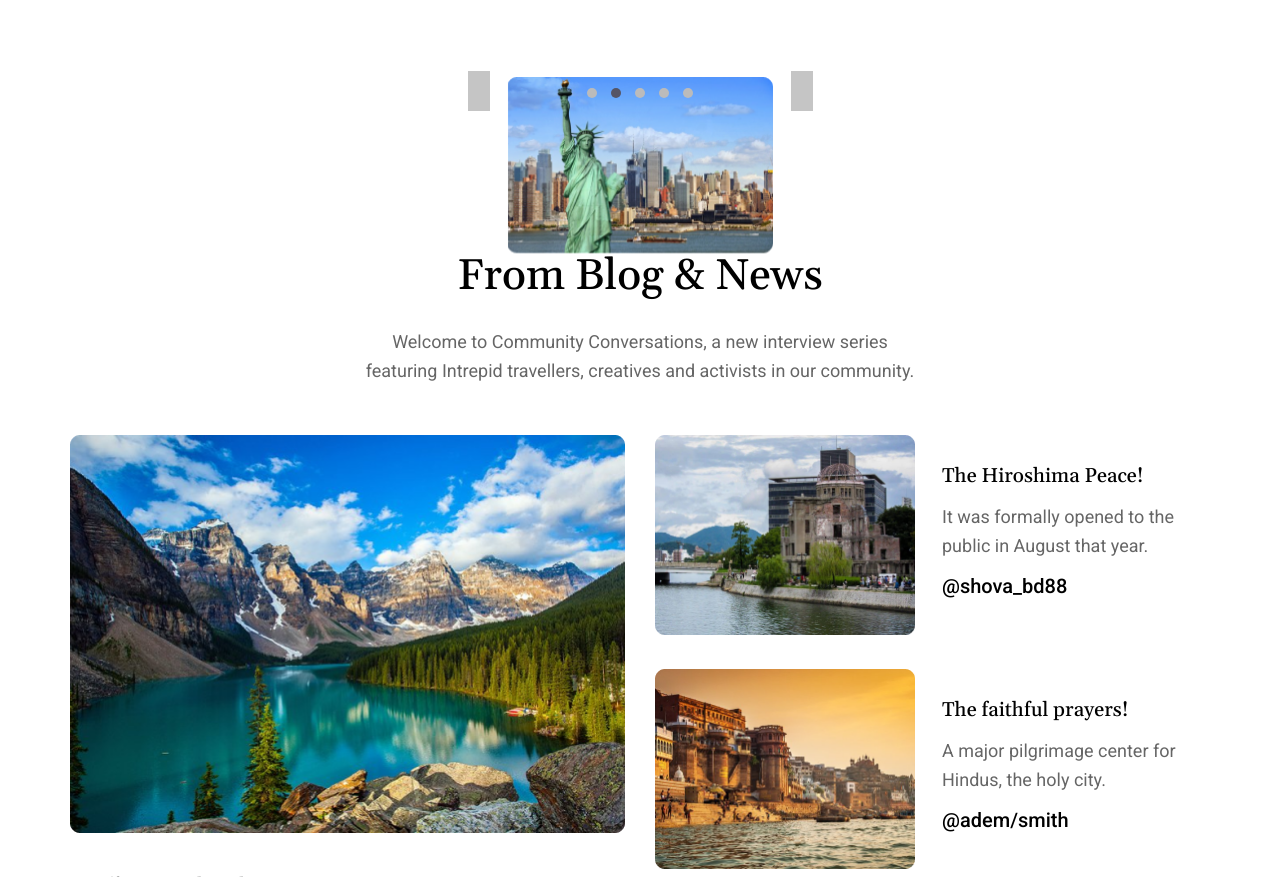
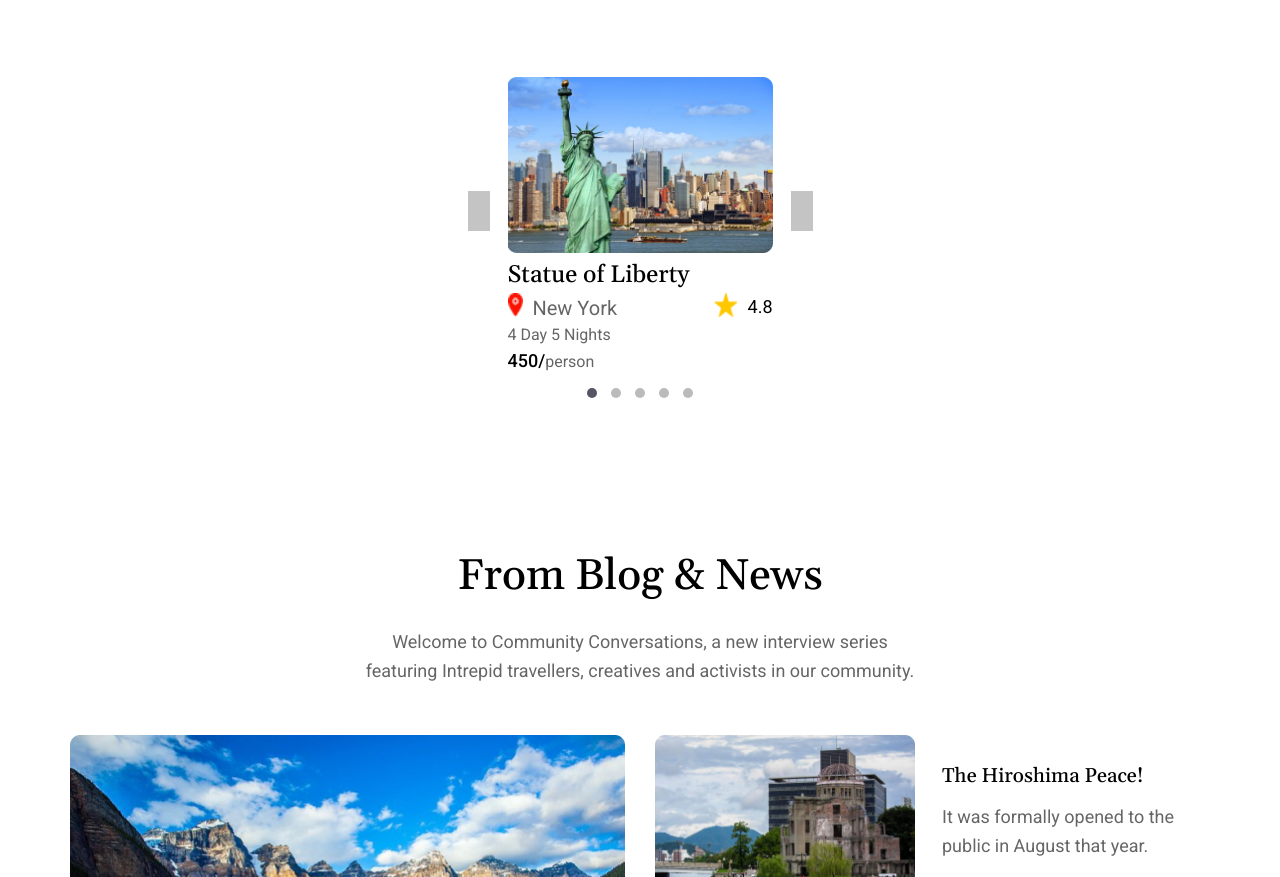
Before and after one commit to mrDuasel/travelandLanding, a website built with webpack: page src/index.pug in a window 1280 px wide. Shown: the part 1911-2788 px from the top of the page. Built offline with nearby package versions, Linux system fonts and the light colour scheme; grey boxes are pictures that could not be loaded; a web font is replaced by a local one.

Commit message:
added changes for slider

```diff
--- a/src/includes/blog/blog.js
+++ b/src/includes/blog/blog.js
@@ -25,7 +25,7 @@ Sim.defaults = {
 
 	// Default options for the carousel
 	loop: true,     // Бесконечное зацикливание слайдера
-	auto: true,     // Автоматическое пролистывание
+	auto: false,     // Автоматическое пролистывание
 	interval: 5000, // Интервал между пролистыванием элементов (мс)
 	arrows: true,   // Пролистывание стрелками
 	dots: true      // Индикаторные точки
--- a/src/includes/blog/blog.pug
+++ b/src/includes/blog/blog.pug
@@ -6,15 +6,85 @@
         .sim-slider
             .sim-slider-list
                 .sim-slider-element
-                    img(src="./assets/img/slaidericons/statueofliberty.png" alt="0")
+                    .sim-slider-element__img
+                        img(src="../../assets/img/slaidericons/statueofliberty.png", alt="")
+                    .sim-slider-element__content
+                        .name Statue of Liberty
+                        .point
+                            .mappoint
+                                img(src="../../assets/img/slaidericons/mappoint.png", alt="")
+                                .country New York
+                            .star
+                                img(src="../../assets/img/slaidericons/star.png", alt="")
+                                .rating 4.8
+                        .days 4 Day 5 Nights
+                        .coast
+                            span.prefix 450/
+                            span.postfix person
                 .sim-slider-element
-                    img(src="./assets/img/slaidericons/thegreatwall.png" alt="1")
+                    .sim-slider-element__img
+                        img(src="./assets/img/slaidericons/thegreatwall.png" alt="1")
+                    .sim-slider-element__content
+                        .name The Great Wall
+                        .point
+                            .mappoint
+                                img(src="../../assets/img/slaidericons/mappoint.png", alt="")
+                                .country China
+                            .star
+                                img(src="../../assets/img/slaidericons/star.png", alt="")
+                                .rating 4.9
+                        .days 7 Day 8 Nights
+                        .coast
+                            span.prefix 850/
+                            span.postfix person
                 .sim-slider-element
-                    img(src="./assets/img/slaidericons/dizin.png" alt="2")
+                    .sim-slider-element__img
+                        img(src="./assets/img/slaidericons/dizin.png" alt="2")
+                    .sim-slider-element__content
+                        .name Dizin
+                        .point
+                            .mappoint
+                                img(src="../../assets/img/slaidericons/mappoint.png", alt="")
+                                .country Iran
+                            .star
+                                img(src="../../assets/img/slaidericons/star.png", alt="")
+                                .rating 4.6
+                        .days 5 Day 6 Nights
+                        .coast
+                            span.prefix 550/
+                            span.postfix person
                 .sim-slider-element
-                    img(src="./assets/img/slaidericons/sajek.png" alt="3")
+                    .sim-slider-element__img
+                        img(src="./assets/img/slaidericons/sajek.png" alt="3")
+                    .sim-slider-element__content
+                        .name Sajek Walley
+                        .point
+                            .mappoint
+                                img(src="../../assets/img/slaidericons/mappoint.png", alt="")
+                                .country Bangladesh
+                            .star
+                                img(src="../../assets/img/slaidericons/star.png", alt="")
+                                .rating 4.7
+                        .days 3 Day 4 Nights
+                        .coast
+                            span.prefix 400/
+                            span.postfix person
                 .sim-slider-element
-                    img(src="./assets/img/slaidericons/osaka.png" alt="4")
+                    .sim-slider-element__img
+                        img(src="./assets/img/slaidericons/osaka.png" alt="4")
+                    .sim-slider-element__content
+                        .name Osaka Castle
+                        .point
+                            .mappoint
+                                img(src="../../assets/img/slaidericons/mappoint.png", alt="")
+                                .country Japan
+                            .star
+                                img(src="../../assets/img/slaidericons/star.png", alt="")
+                                .rating 4.7
+                        .days 4 Day 5 Nights
+                        .coast
+                            span.prefix 700/
+                            span.postfix person
             .sim-slider-arrow-left
             .sim-slider-arrow-right
             .sim-slider-dots
--- a/src/includes/blog/blog.scss
+++ b/src/includes/blog/blog.scss
@@ -19,6 +19,70 @@
     }
 }
 
+.name {
+  @include first-font;
+  font-size: 24px;
+  font-weight: 500;
+  line-height: 36px;
+}
+.point {
+  display: flex;
+  justify-content: space-between;
+}
+
+.country {
+  @include second-font;
+  font-size: 20px;
+  font-weight: 400;
+  line-height: 30px;
+  opacity: 0.6;
+}
+.rating {
+  @include second-font;
+  font-size: 18px;
+  font-weight: 400;
+  line-height: 27px;
+}
+
+.mappoint {
+  display: flex;
+  img {
+    width: 15px;
+    height: 24px;
+    margin-right: 10px;
+  }
+}
+.star {
+  display: flex;
+  img {
+    width: 24px;
+    height: 24px;
+    margin-right: 10px;
+  }
+}
+.days {
+  @include second-font;
+  font-size: 16px;
+  font-weight: 400;
+  line-height: 24px;
+  opacity: 0.6;
+}
+.coast {
+  .prefix{
+    @include second-font;
+    font-size: 18px;
+    font-weight: 500;
+    line-height: 27px;
+  }
+  .postfix {
+  @include second-font;
+  font-size: 16px;
+  font-weight: 400;
+  line-height: 24px;
+  opacity: 0.6;
+  }
+}
+
 // SLIDEER
 img {
     width: 100%;
@@ -30,6 +94,7 @@ img {
     margin: 20px auto;
     padding: 30px 50px;
     background-color: white;
+    height: 300px;
   }
 
   /* General styles */
@@ -46,6 +111,7 @@ img {
 
   .sim-slider-element {
     width: 100%;
+    max-width: 100%;
     transition: opacity 1s ease-in;
     opacity: 0;
     position: absolute;
```
